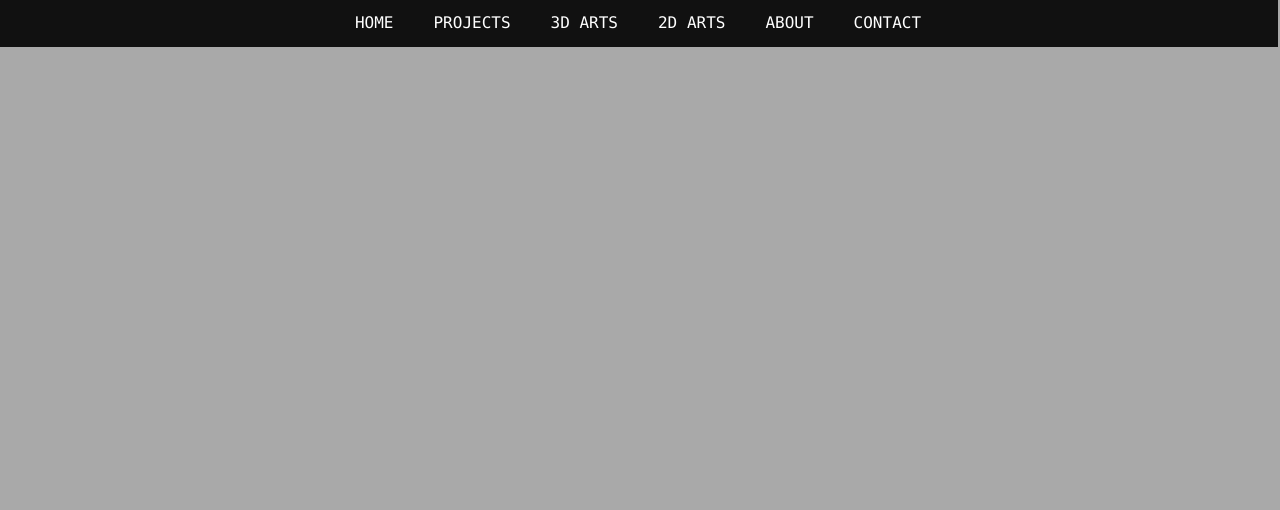
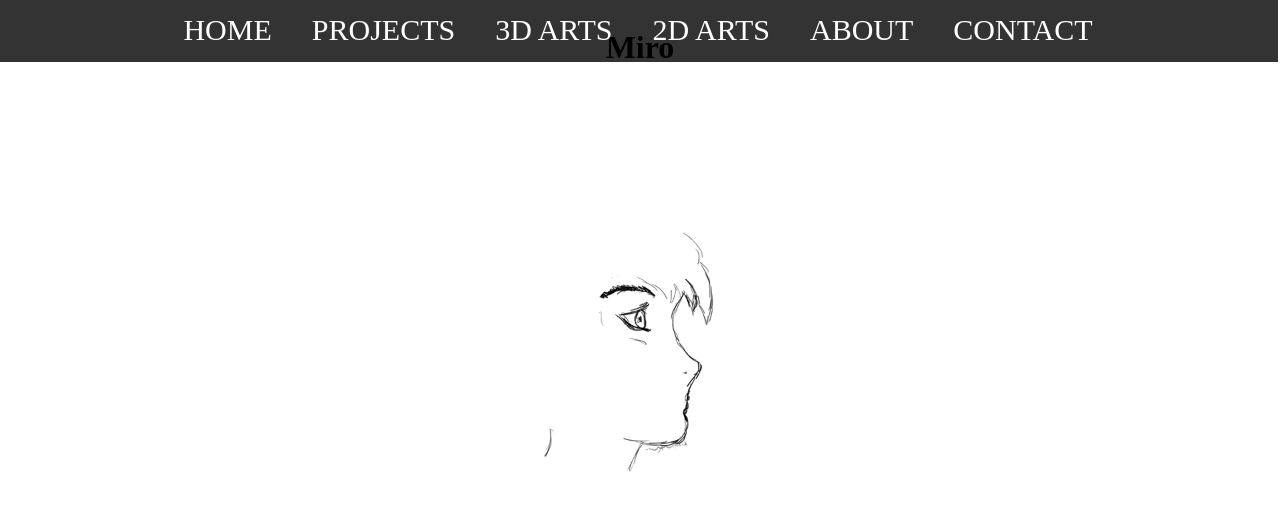
Before and after one commit to MiroJlassi/MiroPortfolio, a plain HTML site: page index.html in a window 1280 px wide. Drawn offline with Linux system fonts and the light colour scheme.

Commit message:
adding pic

```diff
--- a/index.html
+++ b/index.html
@@ -14,5 +14,8 @@
       <li><a href="#">ABOUT</a></li>
       <li><a href="#">CONTACT</a></li>
     </ul>
+    <div>
+      <h1>Miro</h1>
+    </div>
   </body>
 </html>
--- a/main.css
+++ b/main.css
@@ -1,18 +1,23 @@
 body {
-  background-color:darkgray;
+  background-image: url("cute_boy_1.png");
+  background-size: 100%;
+  background-repeat: no-repeat;
+  backface-visibility: visible;
+
 }
 ul {
   display: flex;
   justify-content: center;
   align-items: center;
-  font-family: "consolas";
+  font-family: "Brush Script MT";
+  font-size: 30px;
   width: 100%;
   position: fixed;
   list-style-type:none;
   margin:  -10px;
   padding: 0px;
   overflow: hidden;
-  background-color: rgba(0,0,0,0.9);
+  background-color: rgba(0,0,0,0.8);
 }
 
 li {
@@ -21,7 +26,7 @@ li {
 
 li a{
   border-radius: 50px;
-  display: block;
+  display:grid;
   color: white;
   text-align: center;
   padding: 15px 20px;
@@ -33,3 +38,10 @@ li a:hover{
   background-color: white;
   color: rgba(0,0,0,0.9);
 }
+
+div{
+    display: flex;
+    justify-content: center;
+    align-items: center;
+
+}
```
Also changed, not shown: cute boy.png (added), cute_boy_1.png (added).
